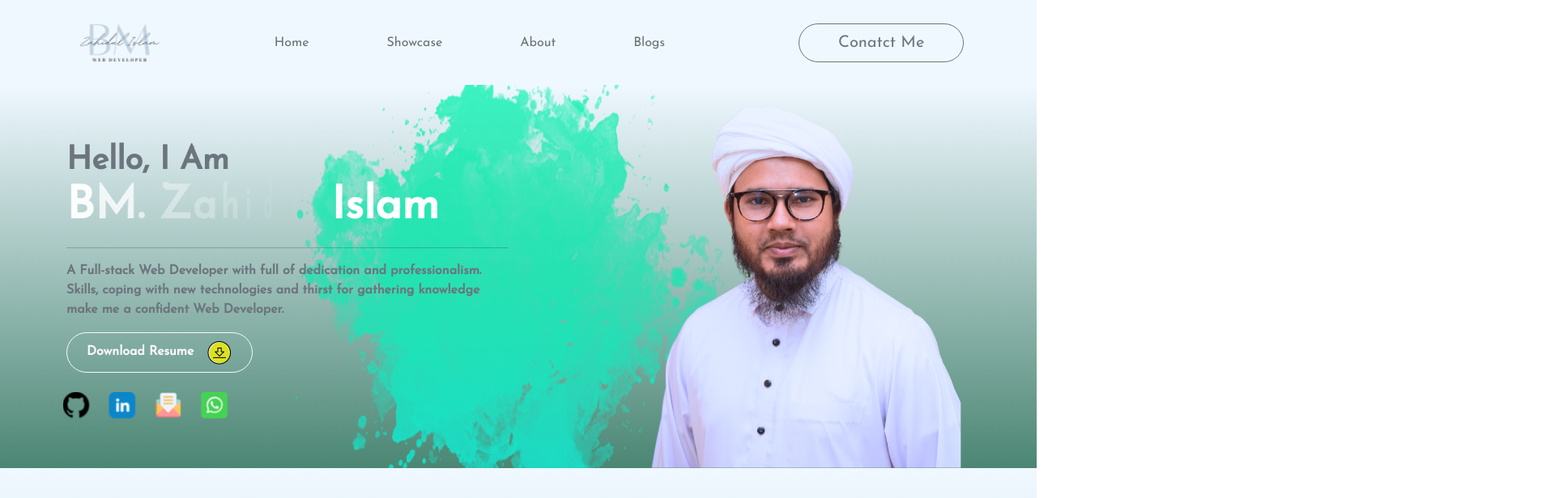
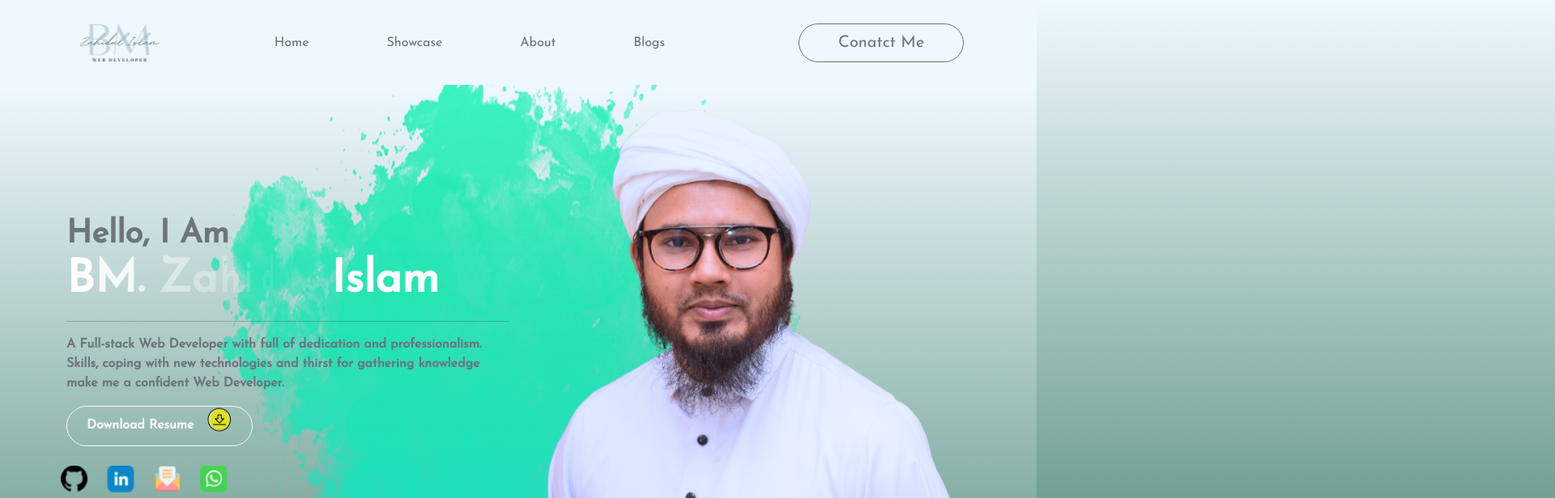
Before and after one commit to Zahid-BM/personal-portfolio-site, a React (Create React App) app: page / in a window 1280 px wide. Shown: the top 616 px of the page at 81% size, 1920 px wide, since content can reach past the window. Built offline with nearby package versions, Linux system fonts and the light colour scheme.

Commit message:
Alhamdulillah started working on banner portion. Just trying to adjust the view and height and width

```diff
--- a/src/App.css
+++ b/src/App.css
@@ -15,9 +15,11 @@
 }
 .bg-box2{
   background-image: linear-gradient(#EFF8FF, #4B8673);
+  width: 100vw;
+  height: 100vh;
 }
 .profile-img{
-width: 390px;
+  width: 100%;
 }
 .hover1:hover{
     transform: translate(0,-10px);
--- a/src/pages/Home/Banner.js
+++ b/src/pages/Home/Banner.js
@@ -21,7 +21,7 @@ const Banner = () => {
 
     return (
         <div className='bg-box2'>
-            <Container style={{ backgroundImage: `url(${imgBg})`, backgroundSize: 'contain', backgroundRepeat: 'no-repeat', backgroundPosition: 'center' }}>
+            <Container style={{ backgroundImage: `url(${imgBg})`, backgroundSize: 'contain', backgroundRepeat: 'no-repeat', backgroundPosition: 'center'}}>
                 <Row>
                     <Col className='my-auto text-center text-sm-start' lg={6}>
                         <Bounce left>
```
Also changed, not shown: 1 other file (tests, documents, lock files or other folders).
